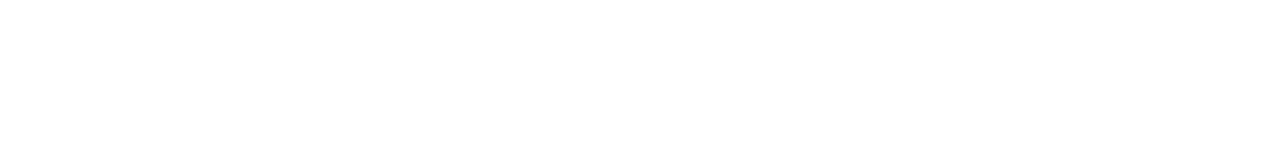
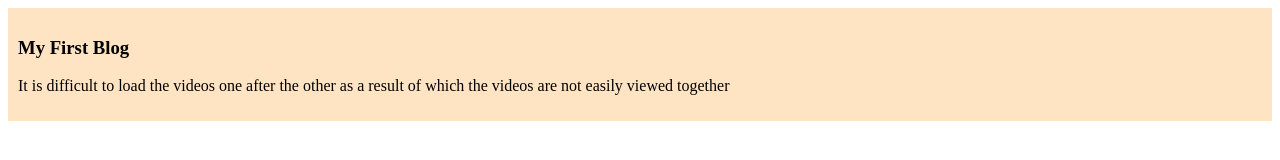
Before and after one commit to DibbyasreeDeyMumu/my-simple-website, a plain HTML site: page index.html in a window 1280 px wide. Drawn offline with Linux system fonts and the light colour scheme.

Commit message:
add the first blog

```diff
--- a/index.html
+++ b/index.html
@@ -4,8 +4,13 @@
     <meta charset="UTF-8">
     <meta name="viewport" content="width=device-width, initial-scale=1.0">
     <title>My Simple Website</title>
+    <link rel="stylesheet" href="styles/blog.css">
 </head>
 <body>
-
+    <div class="blog">
+        <h3>My First Blog</h3>
+        <p>
+            It is difficult to load the <span class="incident">videos</span> one after the other as a result of which the videos are not easily viewed together</p>
+    </div>
 </body>
 </html>
--- /dev/null
+++ b/styles/blog.css
@@ -0,0 +1,5 @@
+div{
+    background-color: bisque;
+    padding: 10px;
+
+}
```
